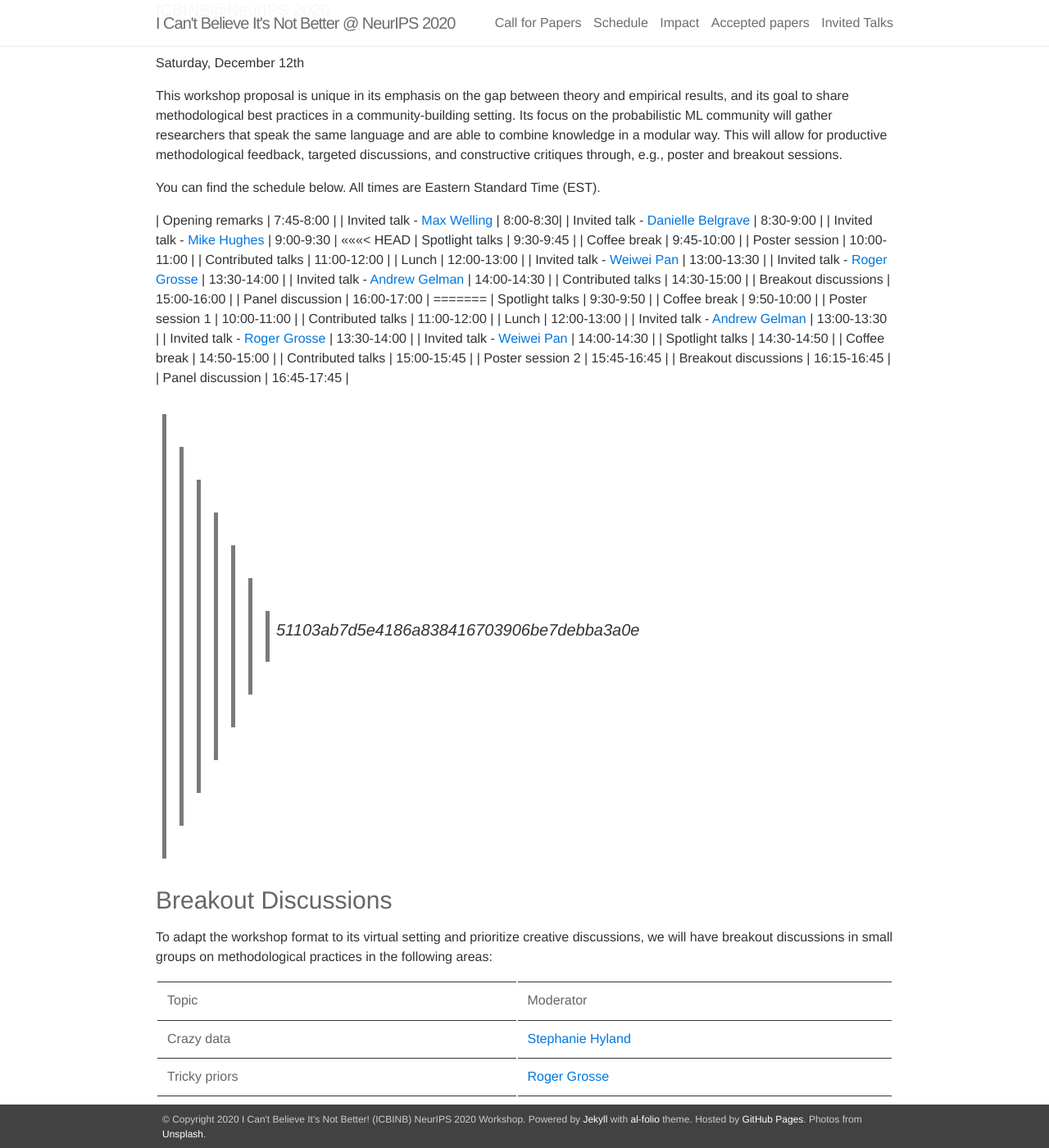
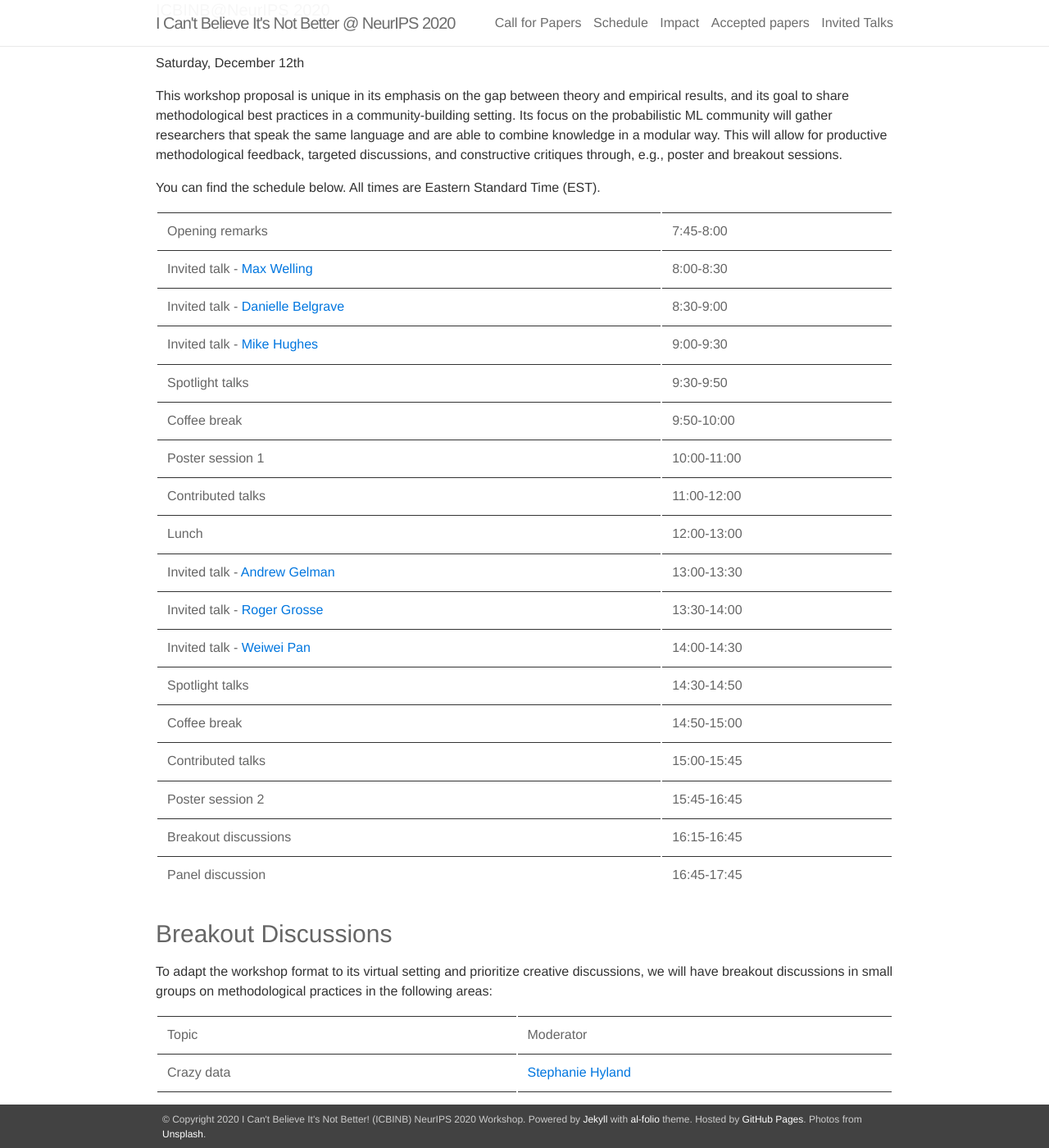
Before and after one commit to ml-retrospectives/icml2020, a Jekyll site: the page built from _pages/02_schedule.md, in a window 1280 px wide and 1400 px high, scrolled down 359 px. Shown: the whole window at 82% size. Built offline with Jekyll 4.4.1, drawn with Linux system fonts in a browser that asks for light colours; nearby versions of some CDN libraries.

Commit message:
fixing merge issue in schedule

```diff
--- a/_pages/02_schedule.md
+++ b/_pages/02_schedule.md
@@ -17,19 +17,6 @@ You can find the schedule below. All times are Eastern Standard Time (EST).
 | Invited talk - [Max Welling](https://staff.fnwi.uva.nl/m.welling/)         | 8:00-8:30|
 | Invited talk - [Danielle Belgrave](https://www.microsoft.com/en-us/research/people/dabelgra/)    | 8:30-9:00 |
 | Invited talk - [Mike Hughes](https://www.michaelchughes.com/)         | 9:00-9:30 |
-<<<<<<< HEAD
-| Spotlight talks                       | 9:30-9:45 |
-| Coffee break                          | 9:45-10:00 |
-| Poster session                          | 10:00-11:00 |
-| Contributed talks                          | 11:00-12:00 |
-| Lunch                          | 12:00-13:00 |
-| Invited talk - [Weiwei Pan](https://iacs.seas.harvard.edu/people/weiwei-pan) | 13:00-13:30 |
-| Invited talk - [Roger Grosse](https://www.cs.toronto.edu/~rgrosse/) | 13:30-14:00 |
-| Invited talk - [Andrew Gelman](http://www.stat.columbia.edu/~gelman/) | 14:00-14:30 |
-| Contributed talks                          | 14:30-15:00 |
-| Breakout discussions                          | 15:00-16:00 |
-| Panel discussion                          | 16:00-17:00 |
-=======
 | Spotlight talks                       | 9:30-9:50 |
 | Coffee break                          | 9:50-10:00 |
 | Poster session 1                          | 10:00-11:00 |
@@ -44,8 +31,6 @@ You can find the schedule below. All times are Eastern Standard Time (EST).
 | Poster session 2                      | 15:45-16:45 |
 | Breakout discussions                  | 16:15-16:45 |
 | Panel discussion                      | 16:45-17:45 |
->>>>>>> 51103ab7d5e4186a838416703906be7debba3a0e
-
 
 ### Breakout Discussions
 
```
